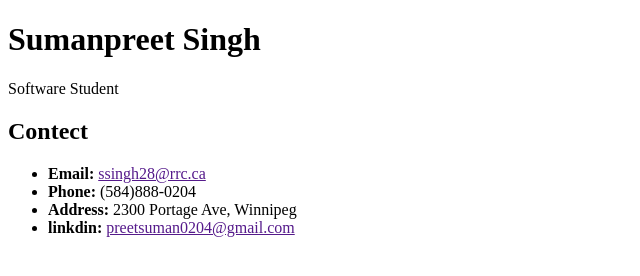
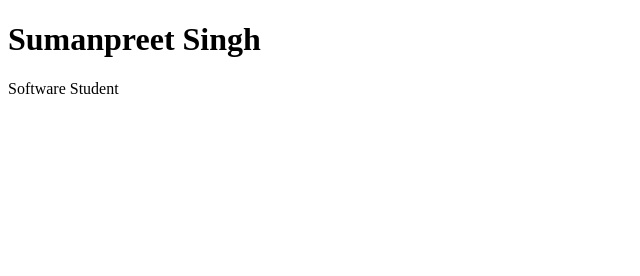
Before and after one commit to suman5911/FED_ASSIGNMENT_2, a plain HTML site: page index.html in a window 1280 px wide. Shown: the whole page, without its empty margins (0-640 px from the left). Drawn offline with Linux system fonts and the light colour scheme.

Commit message:
modify the code

```diff
--- a/index.html
+++ b/index.html
@@ -10,16 +10,8 @@
         <h1>Sumanpreet Singh</h1>
         <p>Software Student</p>
     </header>
-    <main>
-        <section>
-            <h2>Contect</h2>
-            <ul>
-                <li><b>Email:</b> <a href="">ssingh28@rrc.ca</a></li>
-                <li><b>Phone:</b> (584)888-0204 </li>
-                <li><b>Address:</b> 2300 Portage Ave, Winnipeg</li>
-                <li><b>linkdin:</b> <a href="">preetsuman0204@gmail.com</a></li>
-            </ul>
-        </section>
+
+
 
 
 
```
